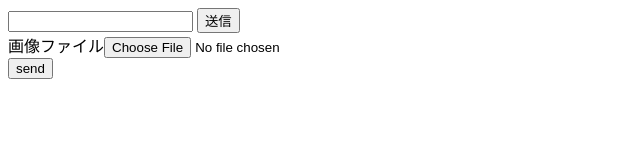
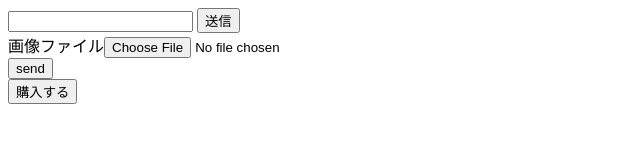
Before and after one commit to tsutsumi-D/tsutsumi-D.github.io, a plain HTML site: page index.html in a window 1280 px wide. Shown: the whole page, without its empty margins (0-640 px from the left). Drawn offline with Linux system fonts and the light colour scheme.

Commit message:
javascript test -- popup

```diff
--- a/index.html
+++ b/index.html
@@ -23,5 +23,6 @@
     document.getElementById("output_message").innerHTML = input_message;
   }
   </script>
+  <input type="submit" value="購入する" onClick="alert('購入しました！');">
 </body>
 </html>
```
